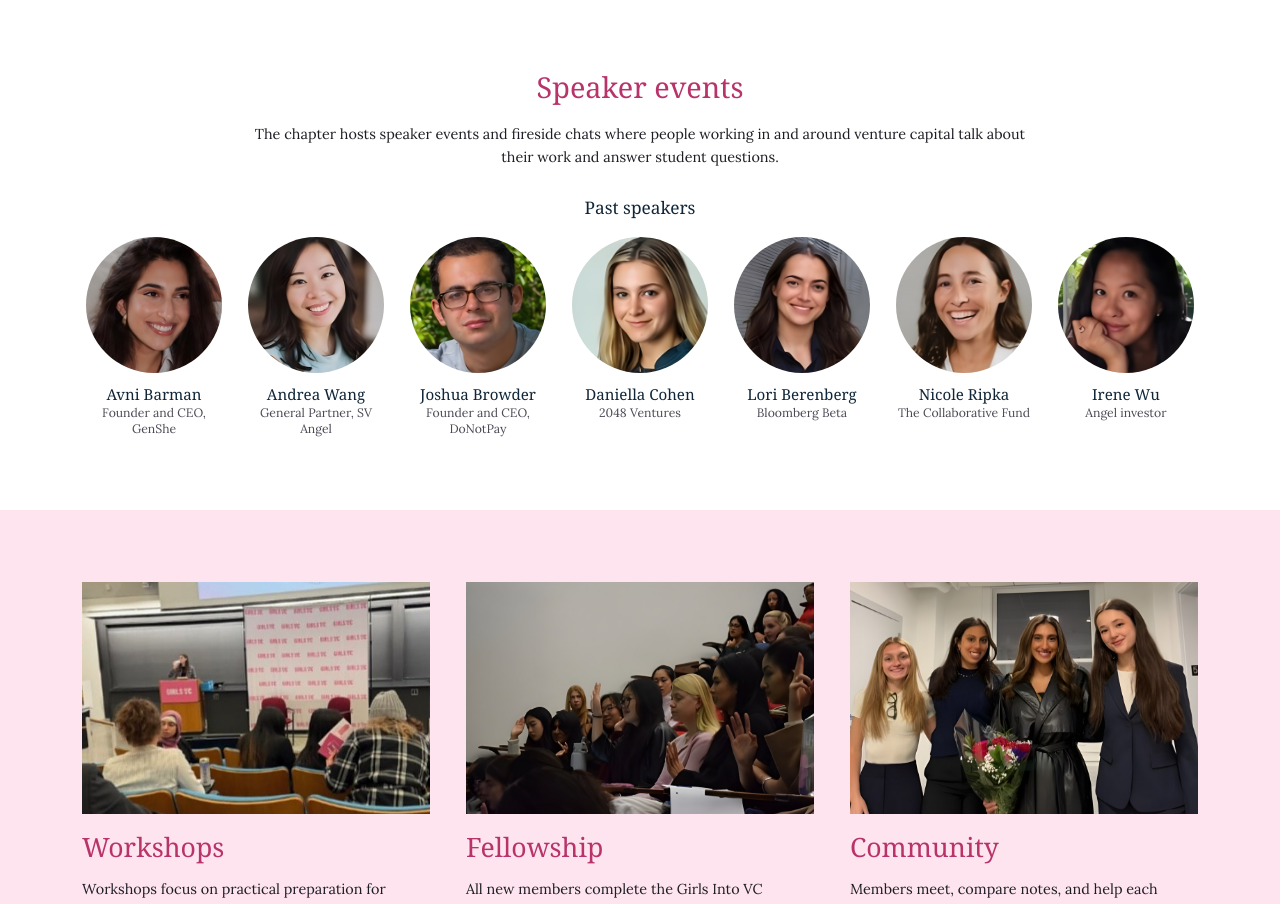
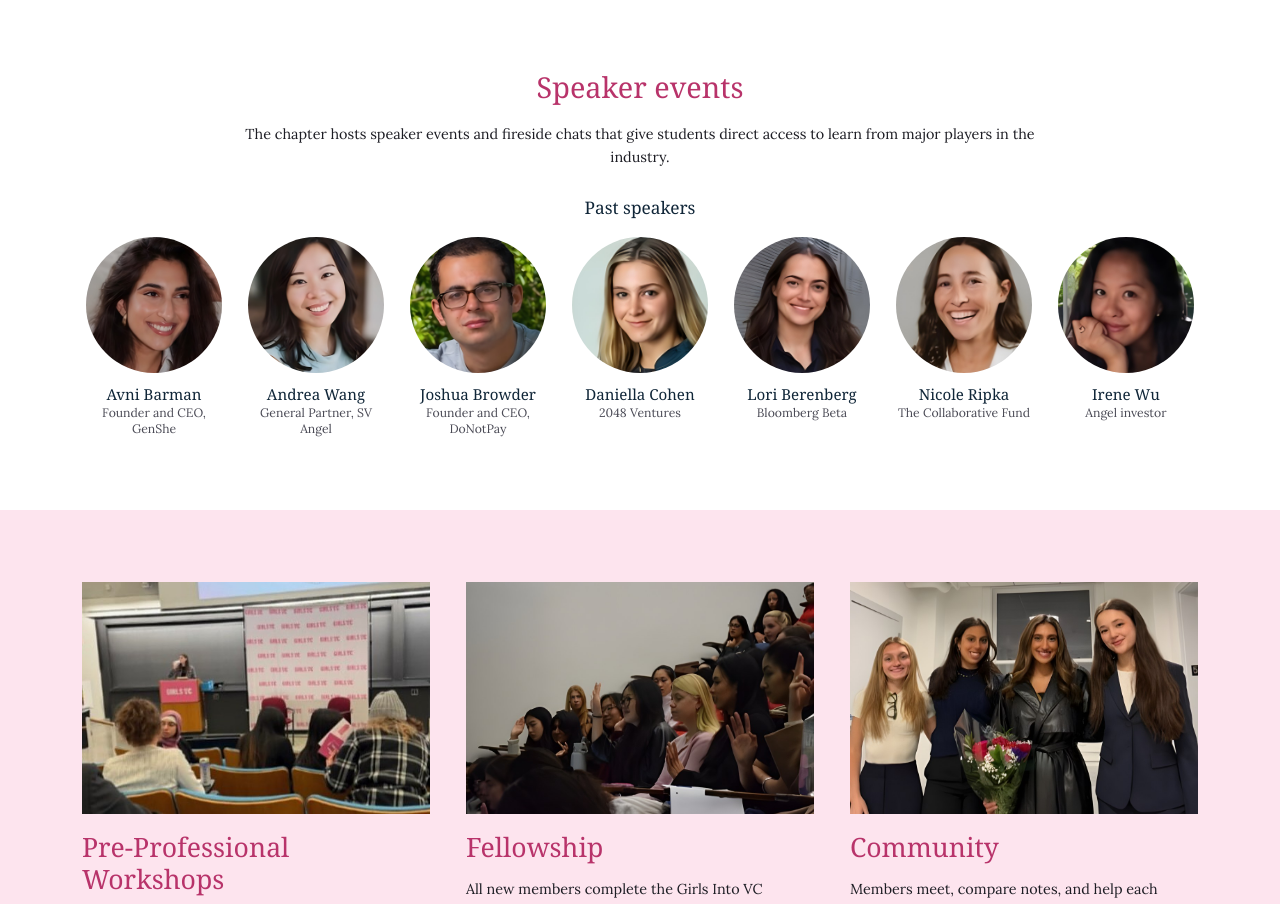
Before and after one commit to veronicas-world/givc-columbia-website, a React (Vite) app: page /about in a window 1280 px wide. Shown: the part 406-1310 px from the top of the page. Built offline with nearby package versions, Linux system fonts and the light colour scheme; a web font is replaced by a local one.

Commit message:
Reword speaker events and title About workshops Pre-Professional Workshops
Co-authored-by: factory-droid[bot] <138933559+factory-droid[bot]@users.noreply.github.com>

```diff
--- a/src/components/ActivitySection.tsx
+++ b/src/components/ActivitySection.tsx
@@ -6,16 +6,18 @@ import { Photo } from './Photo';
 interface ActivitySectionProps {
   activity: Activity;
   photo: SitePhoto;
+  /** Replaces the activity's short title, which Home keeps. */
+  title?: string;
   children?: ReactNode;
 }
 
 /** One chapter activity as a column, photo first, within a shared band. */
-export function ActivitySection({ activity, photo, children }: ActivitySectionProps) {
+export function ActivitySection({ activity, photo, title, children }: ActivitySectionProps) {
   const headingId = `${activity.id}-title`;
   return (
     <section className="activity-column" aria-labelledby={headingId}>
       <Photo photo={photo} className="activity-column-photo" />
-      <h2 id={headingId}>{activity.title}</h2>
+      <h2 id={headingId}>{title ?? activity.title}</h2>
       <p>{activity.detail}</p>
       {children}
     </section>
--- a/src/content/chapter.ts
+++ b/src/content/chapter.ts
@@ -16,7 +16,7 @@ export const activities: Activity[] = [
     title: 'Speaker events',
     summary: 'Conversations with investors, founders, and operators.',
     detail:
-      'The chapter hosts speaker events and fireside chats where people working in and around venture capital talk about their work and answer student questions.',
+      'The chapter hosts speaker events and fireside chats that give students direct access to learn from major players in the industry.',
   },
   {
     id: 'workshops',
--- a/src/pages/AboutPage.tsx
+++ b/src/pages/AboutPage.tsx
@@ -46,7 +46,11 @@ export function AboutPage() {
       <PageSection labelledBy="activities-title" tone="pale">
         <h2 id="activities-title" className="visually-hidden">Chapter activities</h2>
         <div className="activity-columns">
-          <ActivitySection activity={activity('workshops')} photo={chapterActivityPhotos.workshops} />
+          <ActivitySection
+            activity={activity('workshops')}
+            title="Pre-Professional Workshops"
+            photo={chapterActivityPhotos.workshops}
+          />
           <ActivitySection activity={activity('fellowship')} photo={chapterActivityPhotos.fellowship}>
             <ul className="fellowship-format">
               {fellowshipFormat.map((point) => (
```
Also changed, not shown: 1 other file (tests, documents, lock files or other folders).
